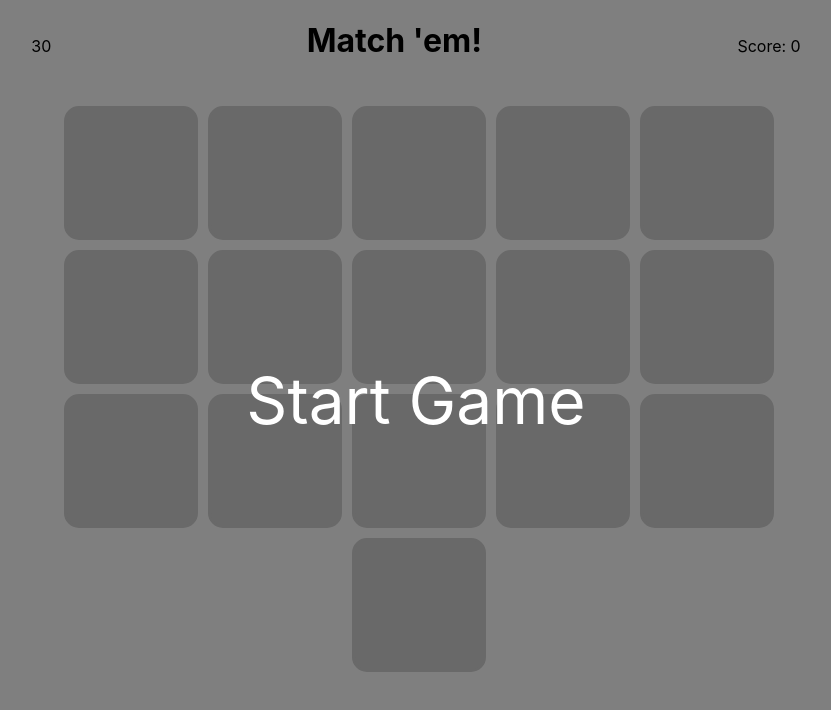
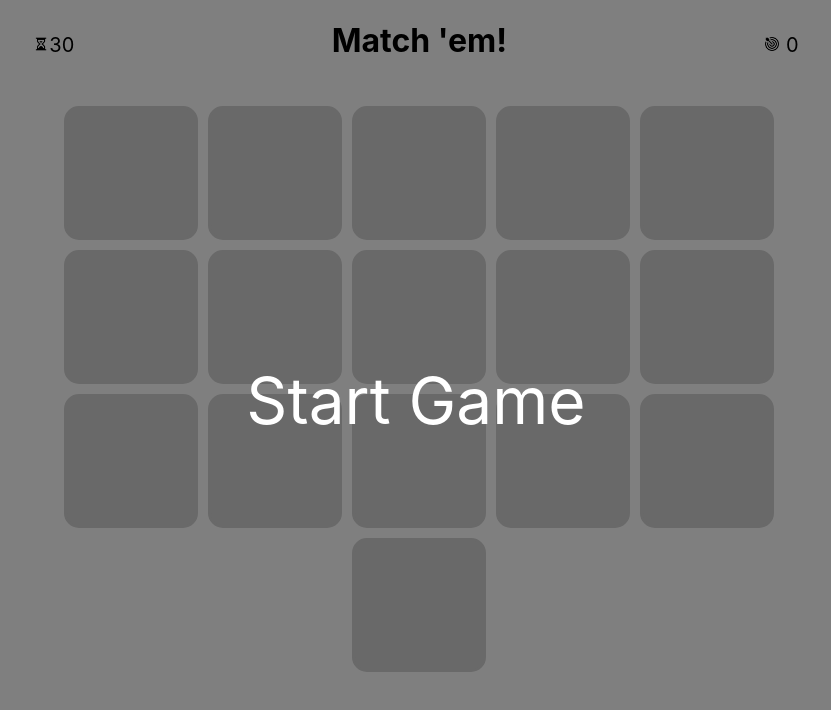
Before and after one commit to weichichou/matchem, a React (Create React App) app: page / in a window 1280 px wide. Shown: the top 710 px of the page, without its empty margins (224-1055 px from the left). Built offline with nearby package versions, Linux system fonts and the light colour scheme.

Commit message:
Add icons and attribute

```diff
--- a/src/App.css
+++ b/src/App.css
@@ -102,3 +102,11 @@
   text-align: center;
   font-size: 2rem;
 }
+
+header img {
+  height: 1rem;
+}
+
+header span {
+  font-size: 1.25rem;
+}
--- a/src/App.tsx
+++ b/src/App.tsx
@@ -97,9 +97,18 @@
   return (
     <div>
       <header>
-        <div>{sec < 10 ? `0${sec}` : sec}</div>
+        <div>
+          <img
+            src="/clock.png"
+            alt="Historical icon by Icons8, https://icons8.com"
+          />
+          <span>{sec < 10 ? `0${sec}` : sec}</span>
+        </div>
         <h1>Match 'em!</h1>
-        <div>Score: {score}</div>
+        <div>
+          <img src="/goal.png" alt="Goal icon by Icons8, https://icons8.com" />
+          <span> {score}</span>
+        </div>
       </header>
       <div className="board-div">
         {cards.map((card, index) => {
```
Also changed, not shown: public/clock.png (added), public/goal.png (added).
